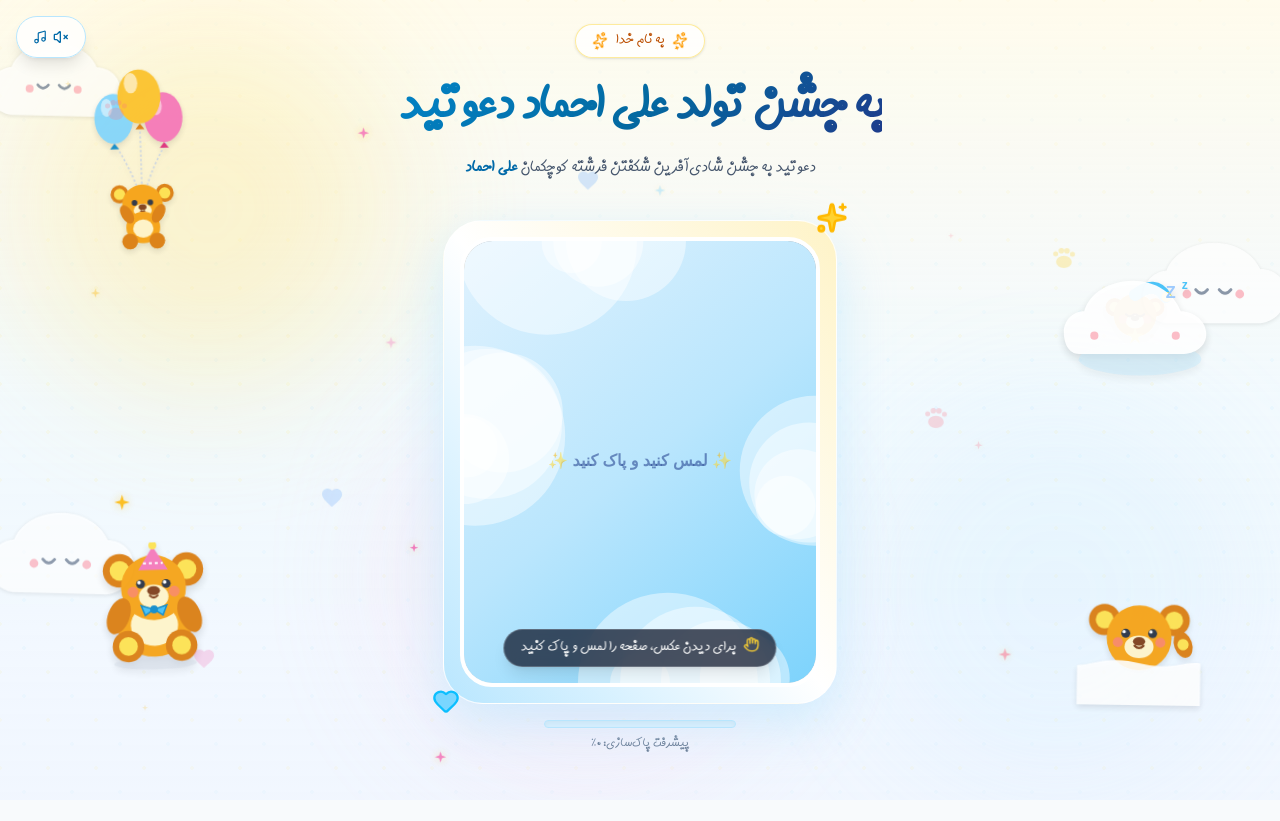
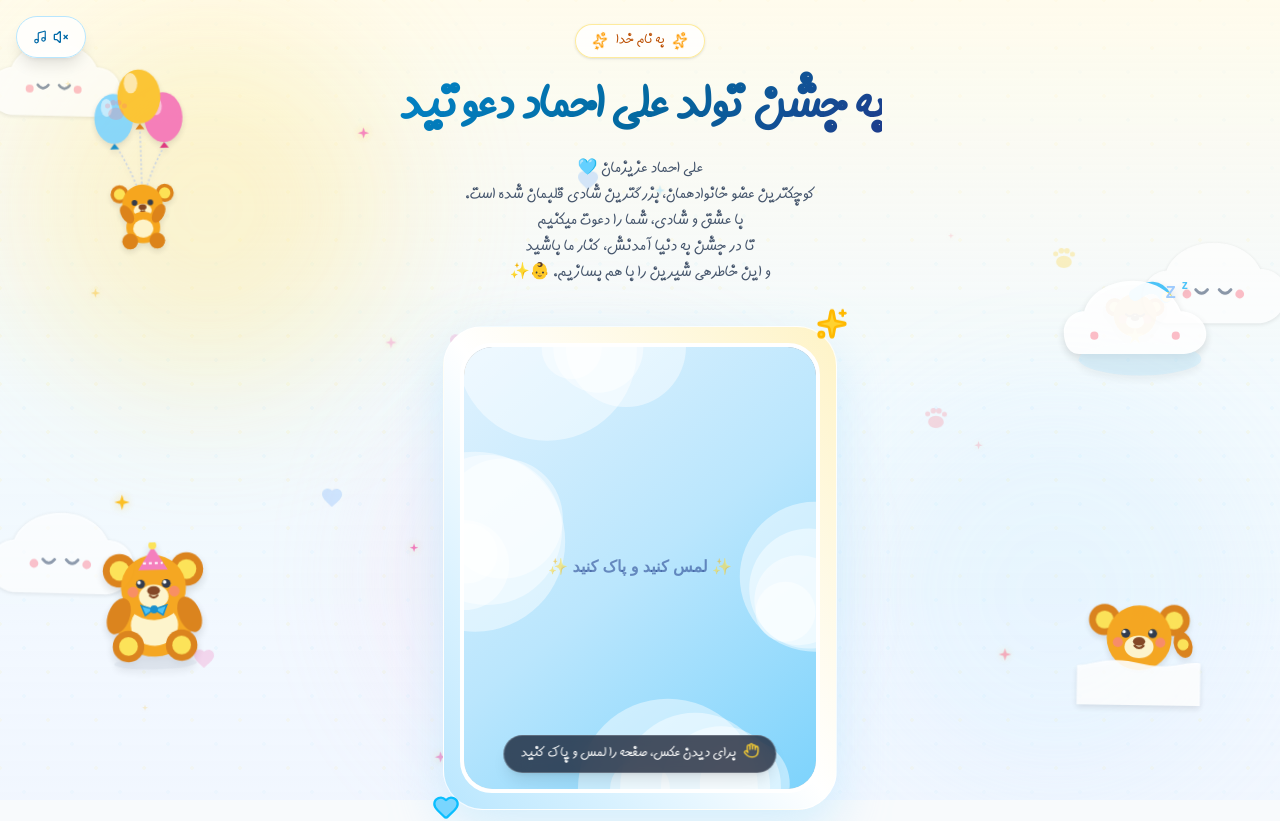
Before and after one commit to MobinShoaei/ali-ehmad, a React (Vite) app: page / in a window 1280 px wide. Shown: the top 821 px of the page. Built offline with nearby package versions, Linux system fonts and the light colour scheme.

Commit message:
content: update hero section invitation text

```diff
--- a/src/components/Hero/PhotoReveal.tsx
+++ b/src/components/Hero/PhotoReveal.tsx
@@ -189,9 +189,12 @@ export const PhotoReveal: React.FC<PhotoRevealProps> = ({ config }) => {
           {config.heroSubtitle}
         </h1>
 
-        <p className="text-slate-600 text-sm sm:text-base font-light max-w-md mx-auto">
-          دعوتید به جشن شادی‌آفرین شکفتن فرشته کوچکمان{' '}
-          <span className="font-bold text-sky-700">{config.babyName}</span>
+        <p className="text-slate-600 text-sm sm:text-base font-light max-w-md mx-auto leading-relaxed">
+          علی احماد عزیزمان 🩵<br />
+          کوچکترین عضو خانوادهمان، بزرگترین شادی قلبمان شده است.<br />
+          با عشق و شادی، شما را دعوت میکنیم<br />
+          تا در جشن به دنیا آمدنش، کنار ما باشید<br />
+          و این خاطرهی شیرین را با هم بسازیم. 👶✨
         </p>
       </motion.div>
 
```
